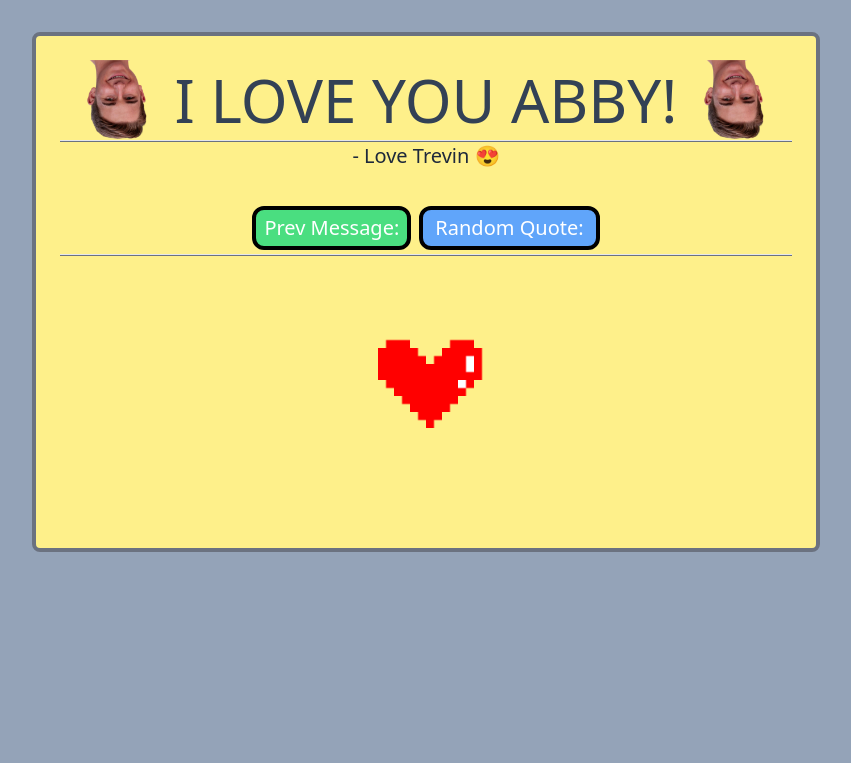
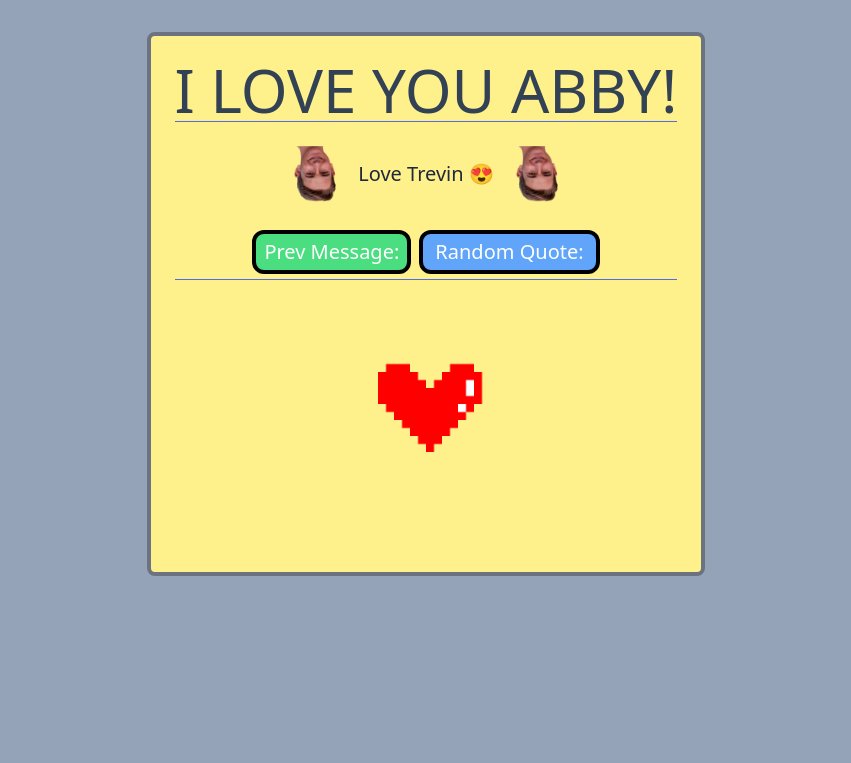
Before and after one commit to Trevin-Small/Temp-Site, a website: page dist/index.html in a window 1280 px wide. Shown: the whole page, without its empty margins (214-1065 px from the left). Drawn offline with Linux system fonts and the light colour scheme; no server answers.

Commit message:
Improved layout of site

```diff
--- a/dist/index.html
+++ b/dist/index.html
@@ -12,15 +12,15 @@
 <body class="w-screen h-screen flex flex-col justify-start items-center bg-slate-400 overflow-y-scroll p-8">
   <div class="w-auto max-w-5xl h-auto mx-6 flex flex-col justify-center items-center bg-yellow-200 border-4 border-gray-500 rounded-lg p-6 text-center">
 
-      <div class="w-full h-auto flex flex-row justify-between items-center">
-        <img src="./assets/headshot.png" class="w-auto h-20 mx-6 rotate-left" alt="trevin lol" />
-        <h1 class="text-6xl text-slate-700">I LOVE YOU ABBY!</h1>
-        <img src="./assets/headshot.png" class="w-auto h-20 mx-6 rotate-right" alt="trevin lol" />
-      </div>
+      <h1 class="text-6xl text-slate-700">I LOVE YOU ABBY!</h1>
 
       <hr class="h-0.5 w-full bg-gray-500 opacity-100">
 
-      <p class="text-xl text-slate-800 mb-8">- Love Trevin 😍</p>
+      <div class="w-full h-auto flex flex-row justify-center items-center text-center my-6">
+        <img src="./assets/headshot.png" class="w-auto h-14 mx-4 rotate-left" alt="trevin lol" />
+        <p class="text-xl text-slate-800 mx-1">Love Trevin 😍</p>
+        <img src="./assets/headshot.png" class="w-auto h-14 mx-4 rotate-right" alt="trevin lol" />
+      </div>
 
       <div class="w-full h-auto flex flex-row justify-center items-center">
 
```
Also changed, not shown: dist/output.css.
